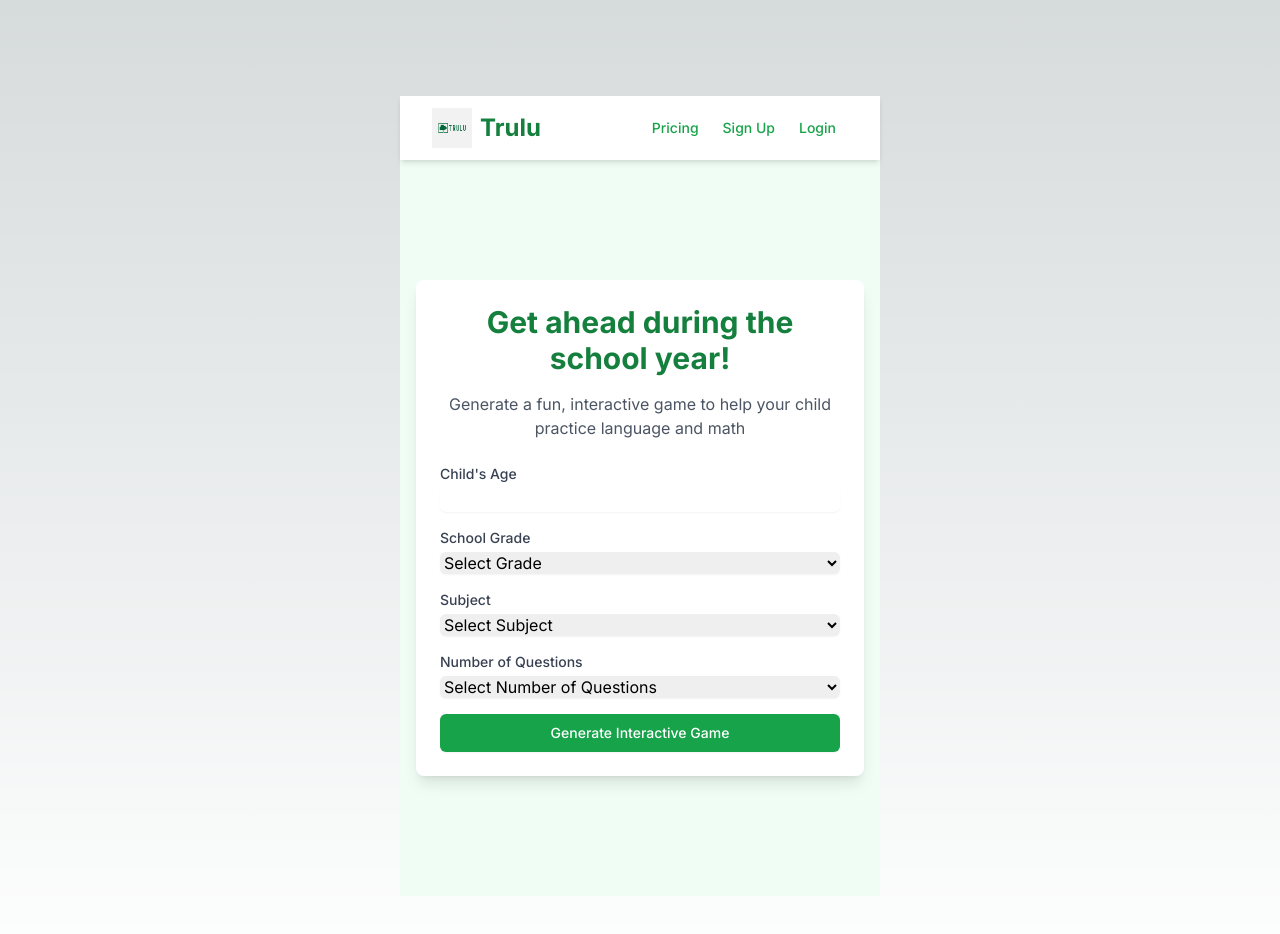
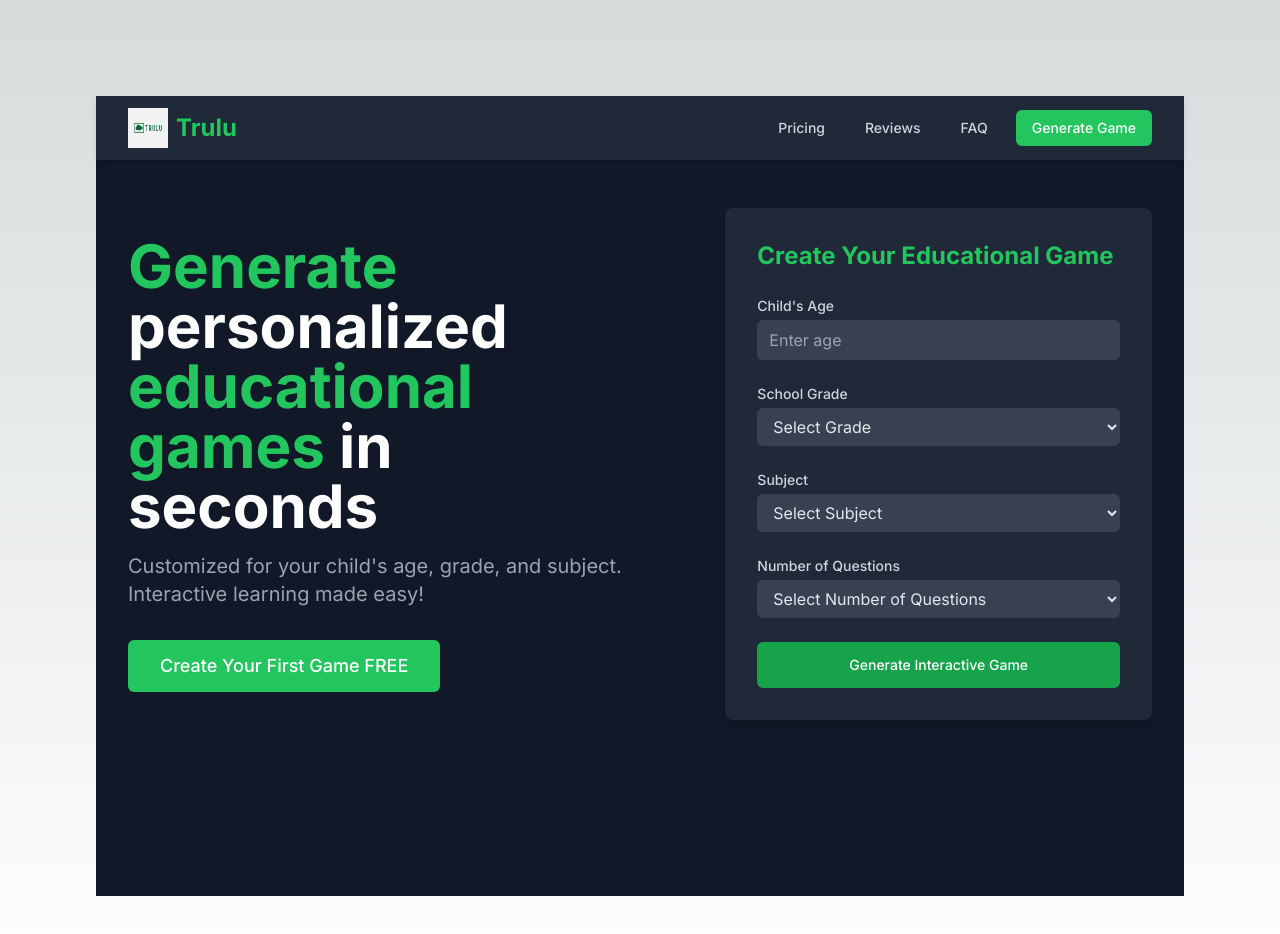
Before and after one commit to rmashate/trulu-lesson-generator, a Next.js app: page / in a window 1280 px wide. Shown: the top 934 px of the page. Built offline with nearby package versions, Linux system fonts and the light colour scheme.

Commit message:
Update TruluGameGenerator.js
New UI

```diff
--- a/src/components/TruluGameGenerator.js
+++ b/src/components/TruluGameGenerator.js
@@ -9,168 +9,130 @@ const TruluGameGenerator = () => {
   const [schoolGrade, setSchoolGrade] = useState('');
   const [subject, setSubject] = useState('');
   const [questionCount, setQuestionCount] = useState('');
-  const [errors, setErrors] = useState({});
-  const [gameData, setGameData] = useState(null);
-
-  const validateForm = () => {
-    const newErrors = {};
-    if (!childAge) newErrors.childAge = 'Please enter your child&apos;s age';
-    if (!schoolGrade) newErrors.schoolGrade = 'Please select a school grade';
-    if (!subject) newErrors.subject = 'Please select a subject';
-    if (!questionCount) newErrors.questionCount = 'Please select the number of questions';
-    setErrors(newErrors);
-    return Object.keys(newErrors).length === 0;
-  };
 
   const handleSubmit = (e) => {
     e.preventDefault();
-    if (validateForm()) {
-      setGameData({ childAge, schoolGrade, subject, questionCount });
-    }
+    // Handle form submission
   };
 
-  const resetGame = () => {
-    setGameData(null);
-    setChildAge('');
-    setSchoolGrade('');
-    setSubject('');
-    setQuestionCount('');
-    setErrors({});
-  };
-
-  const inputClass = (field) => `mt-1 block w-full rounded-md shadow-sm focus:border-green-300 focus:ring focus:ring-green-200 focus:ring-opacity-50 ${
-    errors[field] ? 'border-red-500' : 'border-gray-300'
-  }`;
+  const inputClass = "w-full px-3 py-2 text-gray-200 bg-gray-700 rounded-md focus:outline-none focus:ring-2 focus:ring-green-500";
+  const labelClass = "block text-sm font-medium text-gray-300 mb-1";
+  const selectClass = inputClass;
 
   return (
-    <div className="min-h-screen bg-green-50 flex flex-col">
+    <div className="min-h-screen bg-gray-900 text-white">
       {/* Navigation */}
-      <nav className="bg-white shadow-md">
+      <nav className="bg-gray-800 shadow-md">
         <div className="max-w-7xl mx-auto px-4 sm:px-6 lg:px-8">
           <div className="flex justify-between h-16">
-            <div className="flex">
-              <div className="flex-shrink-0 flex items-center">
-                <Image src="/trulu-logo.png" alt="Trulu Logo" width={40} height={40} />
-                <span className="ml-2 text-2xl font-bold text-green-700">Trulu</span>
-              </div>
+            <div className="flex items-center">
+              <Image src="/trulu-logo.png" alt="Trulu Logo" width={40} height={40} />
+              <span className="ml-2 text-2xl font-bold text-green-500">Trulu</span>
             </div>
-            <div className="flex items-center">
-              <Link href="/pricing" className="text-green-600 hover:text-green-800 px-3 py-2 rounded-md text-sm font-medium">
+            <div className="flex items-center space-x-4">
+              <Link href="/pricing" className="text-gray-300 hover:text-white px-3 py-2 rounded-md text-sm font-medium">
                 Pricing
               </Link>
-              <Link href="/signup" className="text-green-600 hover:text-green-800 px-3 py-2 rounded-md text-sm font-medium">
-                Sign Up
+              <Link href="/reviews" className="text-gray-300 hover:text-white px-3 py-2 rounded-md text-sm font-medium">
+                Reviews
               </Link>
-              <Link href="/login" className="text-green-600 hover:text-green-800 px-3 py-2 rounded-md text-sm font-medium">
-                Login
+              <Link href="/faq" className="text-gray-300 hover:text-white px-3 py-2 rounded-md text-sm font-medium">
+                FAQ
               </Link>
+              <button className="bg-green-500 text-white px-4 py-2 rounded-md text-sm font-medium hover:bg-green-600 transition-colors">
+                Generate Game
+              </button>
             </div>
           </div>
         </div>
       </nav>
 
       {/* Main Content */}
-      <div className="flex-grow flex items-center justify-center p-4">
-        <div className="max-w-md w-full bg-white rounded-lg shadow-lg p-6">
-          <h1 className="text-3xl font-bold text-green-700 text-center mb-4">Get ahead during the school year!</h1>
-          <p className="text-gray-600 mb-6 text-center">Generate a fun, interactive game to help your child practice language and math</p>
+      <div className="max-w-7xl mx-auto px-4 sm:px-6 lg:px-8 py-12">
+        <div className="flex flex-col lg:flex-row items-center justify-between">
+          {/* Left side - Headline */}
+          <div className="lg:w-1/2 mb-8 lg:mb-0">
+            <h1 className="text-4xl lg:text-6xl font-bold mb-4">
+              <span className="text-green-500">Generate</span> personalized <span className="text-green-500">educational games</span> in seconds
+            </h1>
+            <p className="text-xl text-gray-400 mb-8">
+              Customized for your child's age, grade, and subject. Interactive learning made easy!
+            </p>
+            <button className="bg-green-500 text-white px-8 py-3 rounded-md text-lg font-medium hover:bg-green-600 transition-colors">
+              Create Your First Game FREE
+            </button>
+          </div>
 
-          {!gameData ? (
-            <form onSubmit={handleSubmit} className="space-y-4">
+          {/* Right side - Game Generator */}
+          <div className="lg:w-5/12 bg-gray-800 p-8 rounded-lg shadow-lg">
+            <h2 className="text-2xl font-bold text-green-500 mb-6">Create Your Educational Game</h2>
+            <form onSubmit={handleSubmit} className="space-y-6">
               <div>
-                <label className="block text-sm font-medium text-gray-700">Child&apos;s Age</label>
+                <label htmlFor="childAge" className={labelClass}>Child's Age</label>
                 <input
+                  id="childAge"
                   type="number"
                   value={childAge}
                   onChange={(e) => setChildAge(e.target.value)}
-                  className={inputClass('childAge')}
+                  className={inputClass}
                   min="5"
                   max="18"
+                  placeholder="Enter age"
                 />
-                {errors.childAge && <p className="mt-1 text-sm text-red-500">{errors.childAge}</p>}
               </div>
 
               <div>
-                <label className="block text-sm font-medium text-gray-700">School Grade</label>
+                <label htmlFor="schoolGrade" className={labelClass}>School Grade</label>
                 <select
+                  id="schoolGrade"
                   value={schoolGrade}
                   onChange={(e) => setSchoolGrade(e.target.value)}
-                  className={inputClass('schoolGrade')}
+                  className={selectClass}
                 >
                   <option value="">Select Grade</option>
                   {[...Array(12)].map((_, i) => (
-                    <option key={i} value={i + 1}>
-                      Grade {i + 1}
-                    </option>
+                    <option key={i} value={i + 1}>Grade {i + 1}</option>
                   ))}
                 </select>
-                {errors.schoolGrade && <p className="mt-1 text-sm text-red-500">{errors.schoolGrade}</p>}
               </div>
 
               <div>
-                <label className="block text-sm font-medium text-gray-700">Subject</label>
+                <label htmlFor="subject" className={labelClass}>Subject</label>
                 <select
+                  id="subject"
                   value={subject}
                   onChange={(e) => setSubject(e.target.value)}
-                  className={inputClass('subject')}
+                  className={selectClass}
                 >
                   <option value="">Select Subject</option>
                   <option value="math">Math</option>
                   <option value="language">Language</option>
                   <option value="science">Science</option>
                 </select>
-                {errors.subject && <p className="mt-1 text-sm text-red-500">{errors.subject}</p>}
               </div>
 
               <div>
-                <label className="block text-sm font-medium text-gray-700">Number of Questions</label>
+                <label htmlFor="questionCount" className={labelClass}>Number of Questions</label>
                 <select
+                  id="questionCount"
                   value={questionCount}
                   onChange={(e) => setQuestionCount(e.target.value)}
-                  className={inputClass('questionCount')}
+                  className={selectClass}
                 >
                   <option value="">Select Number of Questions</option>
                   <option value="5">5 Questions</option>
                   <option value="10">10 Questions</option>
                 </select>
-                {errors.questionCount && <p className="mt-1 text-sm text-red-500">{errors.questionCount}</p>}
               </div>
 
               <button
                 type="submit"
-                className="w-full flex justify-center py-2 px-4 border border-transparent rounded-md shadow-sm text-sm font-medium text-white bg-green-600 hover:bg-green-700 focus:outline-none focus:ring-2 focus:ring-offset-2 focus:ring-green-500"
+                className="w-full py-3 px-4 border border-transparent rounded-md shadow-sm text-sm font-medium text-white bg-green-600 hover:bg-green-700 focus:outline-none focus:ring-2 focus:ring-offset-2 focus:ring-green-500 transition-colors"
               >
                 Generate Interactive Game
               </button>
             </form>
-          ) : (
-            <div>
-              <h2 className="text-2xl font-bold text-green-600 mb-4">Your Interactive {gameData.subject} Game</h2>
-              <p className="text-xl text-green-600 mb-4">
-                For a {gameData.childAge} year old in Grade {gameData.schoolGrade}
-              </p>
-              <p className="text-gray-600 mb-6">This game has {gameData.questionCount} questions.</p>
-
-              {/* Placeholder for the actual game content */}
-              <div className="bg-green-100 p-4 rounded-lg mb-6">
-                <p className="text-lg font-semibold mb-2">Game Content Placeholder</p>
-                <p>Here, you would implement the actual game based on the selected options.</p>
-                <ul className="list-disc list-inside mt-2">
-                  <li>Subject: {gameData.subject}</li>
-                  <li>Child&apos;s Age: {gameData.childAge}</li>
-                  <li>School Grade: {gameData.schoolGrade}</li>
-                  <li>Number of Questions: {gameData.questionCount}</li>
-                </ul>
-              </div>
-
-              <button
-                onClick={resetGame}
-                className="w-full flex justify-center py-2 px-4 border border-transparent rounded-md shadow-sm text-sm font-medium text-white bg-green-600 hover:bg-green-700 focus:outline-none focus:ring-2 focus:ring-offset-2 focus:ring-green-500"
-              >
-                Generate Another Game
-              </button>
-            </div>
-          )}
+          </div>
         </div>
       </div>
     </div>
```
